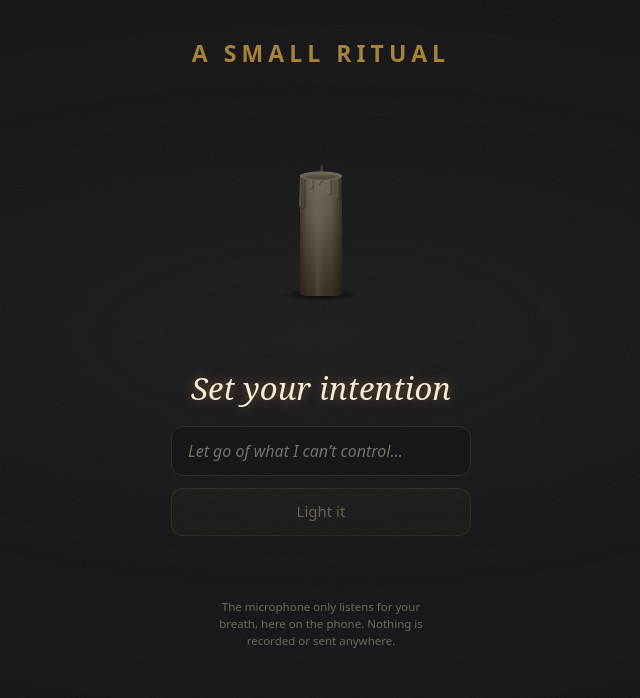
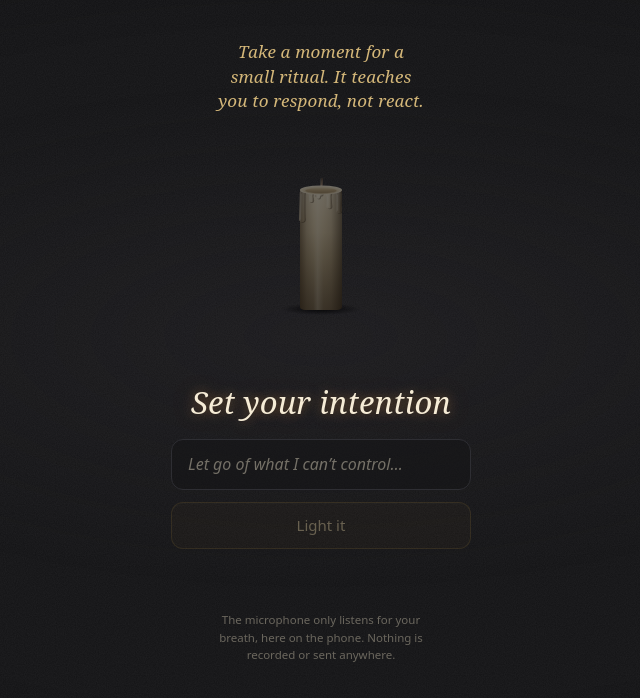
Before and after one commit to mydude-industries/tilia, a plain HTML site: page webapp/candle.html in a window 1280 px wide. Shown: the whole page, without its empty margins (319-959 px from the left). Drawn offline with Linux system fonts and the light colour scheme.

Commit message:
candle: an invitation line up top, closer to the candle
Co-Authored-By: Claude Opus 5.5 <noreply@anthropic.com>

```diff
--- a/webapp/candle.css
+++ b/webapp/candle.css
@@ -56,11 +56,13 @@
   /* ---- words */
   .head, .say, .quiet, .meter, .tap, .follow, .note { position: relative; z-index: 1; }
   .head { text-align: center; padding: 8px 0 0; transition: opacity var(--warm), transform var(--warm); }
-  .kicker { font: 600 23px/1.15 var(--sans); letter-spacing: .22em; text-transform: uppercase; color: var(--gold);
-    opacity: .92; margin: 0 0 14px; }
+  .kicker { font: italic 400 17px/1.45 var(--serif); letter-spacing: .01em; color: #d4b779;
+    max-width: 26ch; margin: 0 auto 6px; text-wrap: balance; }
   h1 { font-weight: 400; font-style: italic; font-size: 21px; line-height: 1.3; letter-spacing: .005em;
     color: #ddd7c9; margin: 0 0 8px; }
   h1:empty { display: none; }
+  /* the invitation has done its job once it's lit: the intention takes the top */
+  .lit .kicker, .out .kicker { display: none; }
   .lead { color: var(--muted); font-size: 15px; line-height: 1.55; max-width: 30ch; margin: 0 auto; }
   /* lit: the words step back from the flame; out: they leave the room for the smoke */
   .lit .head { opacity: .55; }
@@ -125,7 +127,7 @@
   .follow.on { opacity: 1; }
 
   /* ---- the candle */
-  .candle { position: relative; z-index: 0; width: 60px; height: 190px; margin: 40px auto 24px;
+  .candle { position: relative; z-index: 0; width: 60px; height: 190px; margin: 0 auto 24px;
     -webkit-tap-highlight-color: transparent; cursor: pointer;
     transition: transform var(--warm), opacity var(--warm); }
   .out .candle { transform: translateY(4px); opacity: .9; transition: transform var(--cool), opacity var(--cool); }
--- a/webapp/candle.html
+++ b/webapp/candle.html
@@ -8,14 +8,14 @@
 <meta name="robots" content="noindex">
 <title>Tilia · candle</title>
 <link rel="icon" href="data:,">
-<link rel="stylesheet" href="candle.css?v=15">
+<link rel="stylesheet" href="candle.css?v=17">
 <link rel="stylesheet" href="candle-follow.css?v=9">
 </head>
 <body>
 <main id="main">
   <div class="room" aria-hidden="true"><i class="glow"></i><i class="grain"></i></div>
   <div class="head" id="head">
-    <p class="kicker" id="kicker">A small ritual</p>
+    <p class="kicker" id="kicker">Take a moment for a small ritual. It teaches you to respond, not react.</p>
     <h1 id="title"></h1>
     <p class="lead" id="lead"></p>
   </div>
```
